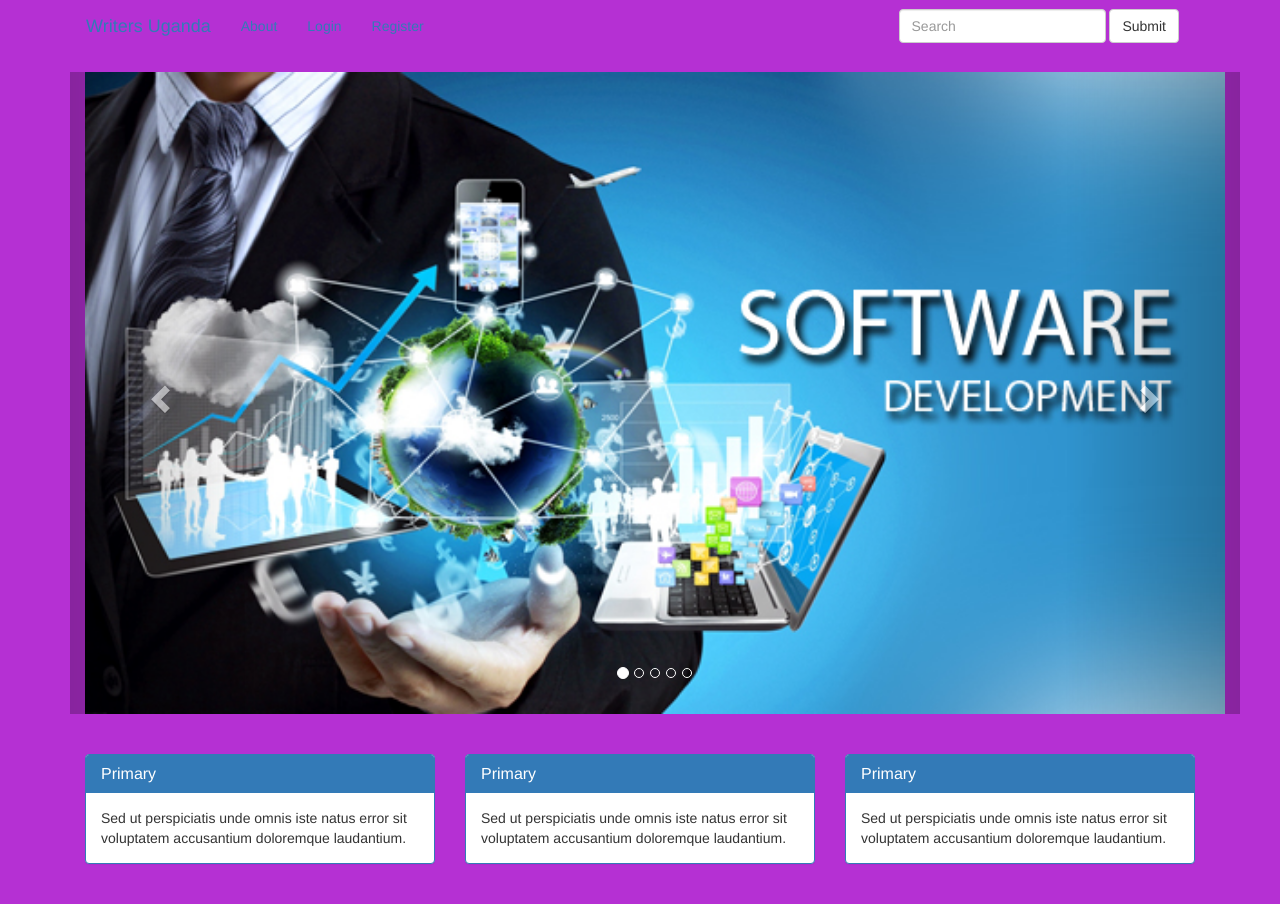
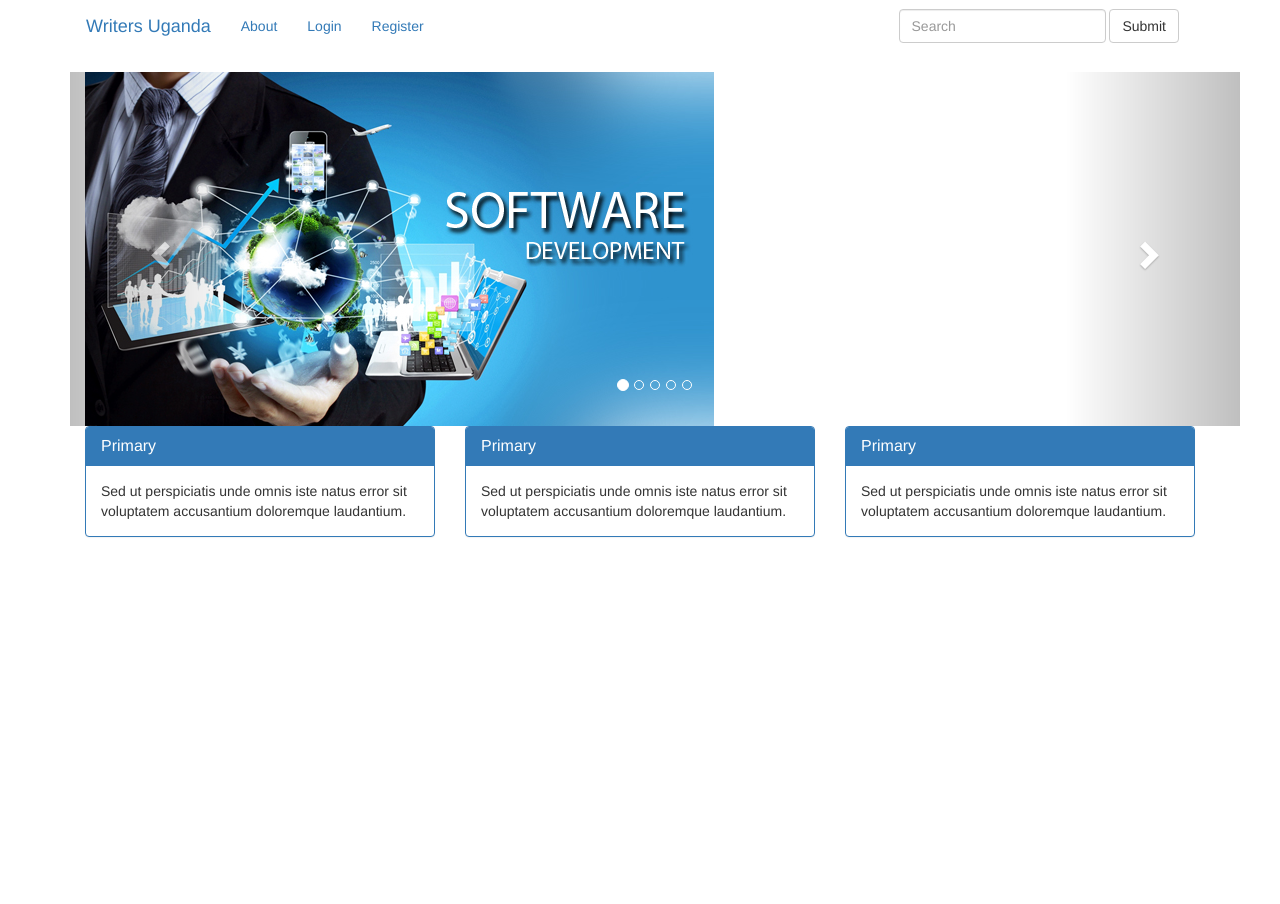
Before and after one commit to oxenprogrammer/microblog, a Flask app: page / in a window 1280 px wide. After the commit the page ends 537 px from the top, so only its background shows below. Run offline with Flask 2, Linux system fonts and the light colour scheme; some libraries are stand-ins or nearby versions.

Commit message:
removed custom styling

```diff
--- a/app/routes.py
+++ b/app/routes.py
@@ -1,6 +1,12 @@
 from app import app
 from flask import render_template
+from app.forms import LoginForm
 
 @app.route('/')
 def index():
     return render_template('index.html')
+
+@app.route('/login')
+def login():
+    form = LoginForm()
+    return render_template('login.html', title='Sign In', form=form)
--- a/app/static/css/styles.css
+++ /dev/null
@@ -1,47 +0,0 @@
-body{
-    background-color: #b530d3;
-}
-
-.carousel img {
-    min-width: 100%;
-    background-position: center;
-    -webkit-background-size: cover;
-    -moz-background-size: cover;
-    background-size: cover;
-    -o-background-size: cover;
-}
-
-.nav ul{
-    margin-left: 50px;
-}
-
-.navbar-default{
-    background-color: teal;
-}
-
-.panel {
-    margin-top: 40px;
-    margin-bottom: 40px;
-}
-
-
-/* large desktop */
-@media(min-width: 1200px){
-
-}
-
-/* Portrait tablet to landscape and desktop */
-@media(min-width: 768px) and (max-width:979px){
-
-}
-
-/* Landscape phone to portrait tablet */
-@media(max-width:767px){
-
-}
-
-/* Landscape phones and down */
-@media(max-width: 480px){
-
-
-}
--- a/app/templates/base.html
+++ b/app/templates/base.html
@@ -14,7 +14,7 @@
     <link rel='stylesheet' href="{{url_for('static', filename='./css/bootstrap.css.map')}}">
     <link rel='stylesheet' href="{{url_for('static', filename='./css/bootstrap.css')}}">
     <link rel="stylesheet" href="{{url_for('static', filename='./fonts/glyphicons-halflings-regular.svg')}}">
-    <link rel="stylesheet" href="{{url_for('static', filename='./css/styles.css')}}">
+    <!-- <link rel="stylesheet" href="{{url_for('static', filename='./css/styles.css')}}"> -->
 
 </head>
 <body>
--- a/app/templates/includes/_navbar.html
+++ b/app/templates/includes/_navbar.html
@@ -16,7 +16,7 @@
       <div class="collapse navbar-collapse" id="bs-example-navbar-collapse-1">
         <ul class="nav navbar-nav">
             <li class="active"><a href="#">About <span class="sr-only">(current)</span></a></li>
-            <li><a href="#">Login</a></li>
+            <li><a href="{{url_for('login')}}">Login</a></li>
           <li><a href="#">Register</a></li>
         </ul>
         <form class="navbar-form navbar-right pull-right" role="search">
```
Also changed, not shown: app/forms.py (renamed from app/form.py).
